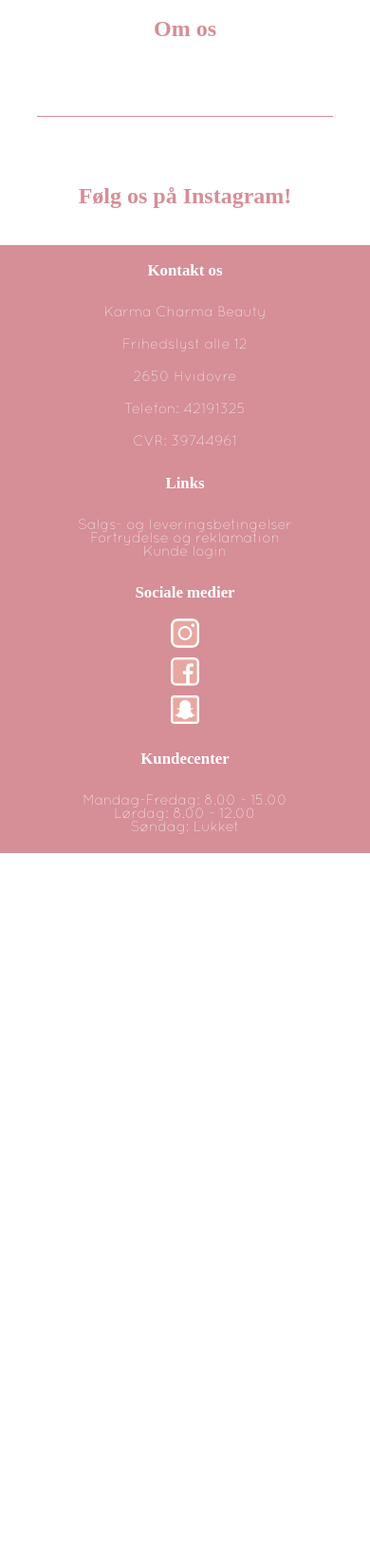
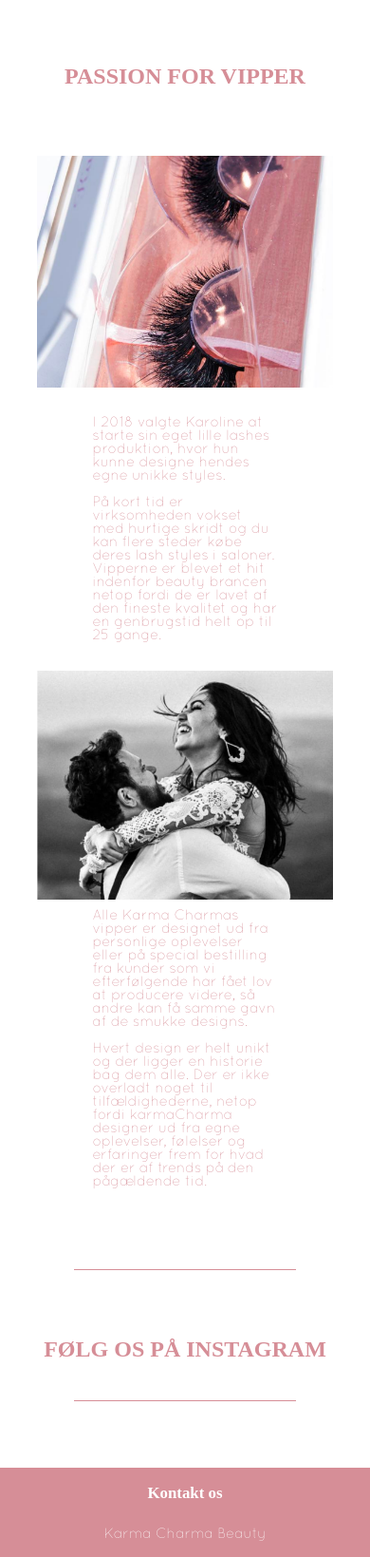
Before and after one commit to SimoneSchou/eksamen, a plain HTML site: page omos.html in a window 390 px wide. Shown: the part 357-1996 px from the top of the page at 95% size. Before the commit the page ends 1255 px from the top, so only its background shows below. Drawn offline with Linux system fonts and the light colour scheme; a small style sheet from the web is missing; files whose address does not match are found by name; a web font is replaced by a local one.

Commit message:
Om Os
Om os side opdateret + lavet responsiv.

```diff
--- a/css/style.css
+++ b/css/style.css
@@ -110,39 +110,6 @@ footer {
     padding-right: 15px;
     text-align: center;
 }
-
-.someimg {
-    width: 15%;
-}
-
-
-/* ---------footer begynder til mobile---------*/
-
-
-/*-------- footer Media Queries------- */
-
-@media all and (max-width : 768px) {
-    footer {
-        display: flex;
-        flex-direction: column;
-        text-align: center;
-    }
-
-    #footer-links,
-    #footer-some,
-    #footer-kundecenter,
-    #footer-kontakt {
-        display: flex;
-        flex-direction: column;
-        align-items: center;
-    }
-
-    .someimg {
-        width: 30px;
-        padding-bottom: 10px;
-    }
-}
-
 
 
 /* -----navbar begynder til desktop----- */
@@ -434,11 +401,11 @@ hr {
     display: block;
     height: 30px;
     border: 0;
-    border-top: 1.2px solid #d68e97;
+    border-top: 1.6px solid #d68e97;
     margin: 40px auto;
     padding: 0;
     text-align: center;
-    width: 80%;
+    width: 60%;
 
 
 }
@@ -669,13 +636,92 @@ footer {
 
 
 /*----- om os begynder her-----*/
+#omosoverskrift {
+    text-align: center;
+    padding: 50px;
+}
 
-.omosoverskrifter {
-    text-align: center;
-    color: #d68e97;
+.omkarma {
+    margin-left: 20%;
+    margin-right: 20%;
+    padding-bottom: 15px;
+}
+
+.omimg {
+    width: 40%;
+    height: auto;
+}
+
+#om1 {
+    display: flex;
+    flex-direction: row;
+    align-items: flex-end;
+    font-size: 0.9em;
+    width: 100%;
 }
 
 
+#om2 {
+    display: flex;
+    flex-direction: row-reverse;
+    align-items: flex-start;
+    font-size: 0.9em;
+    width: 100%;
+}
+
+.omp1 {
+    width: 50%;
+    padding-top: 20px;
+    padding-bottom: 20px;
+    text-align: left;
+}
+
+.omp2 {
+    width: 50%;
+    padding-bottom: 20px;
+    text-align: right;
+
+}
+
+/*-------Mobil version til 'Om Os' begynder her---------*/
+
+/*-------- Media Queries------- */
+
+@media all and (max-width : 768px) {
+
+    .omkarma {
+        margin: 0;
+    }
+
+    .omimg {
+        width: 80%;
+    }
+
+ #om1 {
+    display: flex;
+    flex-direction: column;
+    justify-content: center;
+    align-items: center;
+    font-size: 0.9em;
+    width: 100%;
+
+}
+
+
+#om2 {
+    display: flex;
+    flex-direction: column;
+    justify-content: center;
+    align-items: center;
+    font-size: 0.9em;
+    width: 100%;
+}
+
+    .omp2 {
+    text-align: left;
+
+}
+}
 
 /*----- produkt/vippeside begynder her-----*/
 
--- a/omos.html
+++ b/omos.html
@@ -4,7 +4,7 @@
 
     <meta charset="utf-8">
     <meta name="viewport" content="width=device-width, initial-scale=1.0">
-    <title>Karma Charma Beauty | Forside</title>
+    <title>Karma Charma Beauty | Om os</title>
     <meta name="description" content="">
     <meta name="keywords" content="">
     <link href='https://www.dafont.com/made-saonara.font' rel="stylesheet">
@@ -73,29 +73,48 @@
 
 
     <main>
+
+    <!--  -->
         <div class="bannere">
             <img src="images/forsidebanner.png" alt="forside banner" width="100%">
-
         </div>
 
-         <div class="omosoverskrifter">
-            <h2> Om os</h2>
-        </div>
-        <br>
+
+<!-- SECTION MED OM STARTER HER -->
+        <section class="omkarma">
+           <h2 id="omosoverskrift">PASSION FOR VIPPER</h2>
+            <div id="om1">
+                <img class="omimg" src="images/vippepakke.png" alt="Øjenvippe pakke">
+                <p class="omp1">I 2018 valgte Karoline at starte sin eget lille lashes produktion, hvor hun kunne designe hendes egne unikke styles. <br>
+                <br>
+                På kort tid er virksomheden vokset med hurtige skridt og du kan flere steder købe deres lash styles i saloner. Vipperne er blevet et hit indenfor beauty brancen netop fordi de er lavet af den fineste kvalitet og har en genbrugstid helt op til 25 gange. </p>
+            </div>
+            <div id="om2">
+                <img class="omimg" src="images/par.png" alt="Fotografi af par">
+                <p class="omp2">Alle Karma Charmas vipper er designet ud fra personlige oplevelser eller på special bestilling fra kunder som vi efterfølgende har fået lov at producere videre, så andre kan få samme gavn af de smukke designs.<br>
+                <br>
+                Hvert design er helt unikt og der ligger en historie bag dem alle. Der er ikke overladt noget til tilfældighederne, netop fordi karmaCharma designer ud fra egne oplevelser, følelser og erfaringer frem for hvad der er af trends på den pågældende tid. </p>
+            </div>
+        </section>
+
         <hr>
 
+<!-- INSTAGRAM SECTION STARTER HER -->
         <div id="instaoverskrift">
-            <h2> Følg os på Instagram!</h2>
+            <h2>FØLG OS PÅ INSTAGRAM</h2>
         </div>
 
         <div id="instafeed">
             <script src="https://apps.elfsight.com/p/platform.js" defer></script>
             <div class="elfsight-app-30611458-03c8-4971-b876-4d8ddb02ab03"></div>
         </div>
-<br>
+
+
+<hr>
 
     </main>
 
+<!-- FOOTER STARTER HER -->
         <footer>
         <div id="footer-kontakt">
             <h3>Kontakt os</h3>
```
Also changed, not shown: index.html (+2 -0 lines), kontakt.html (+4 -2 lines), vipper.html (+4 -3 lines).
